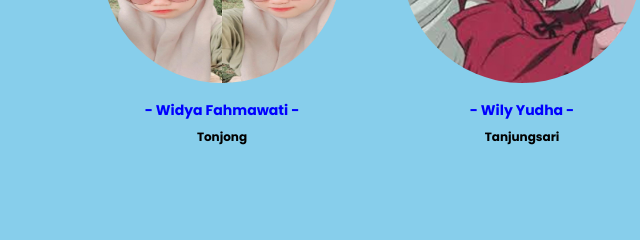
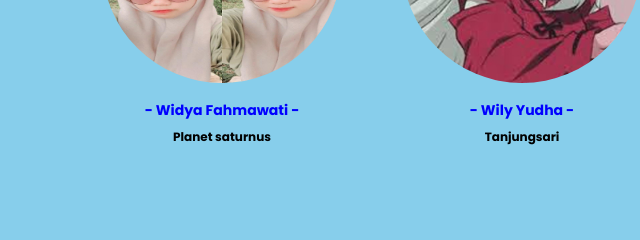
Before and after one commit to sky17z/social-four-memory.github.io, a plain HTML site: page index.html in a window 1280 px wide. Shown: the part 5400-5640 px from the top of the page, 268-908 px from the left. Drawn offline with nearby package versions, Linux system fonts and the light colour scheme.

Commit message:
Update menu images and modify index.html

```diff
--- a/index.html
+++ b/index.html
@@ -295,7 +295,7 @@
             class="menu-card-img"
           />
           <h3 class="menu-card-title">- Widya Fahmawati -</h3>
-          <p class="menu-card-price">Tonjong</p>
+          <p class="menu-card-price">Planet saturnus</p>
         </div>
         <div class="menu-card">
           <img src="img/menu/wily.jpeg" alt="Espresso" class="menu-card-img" />
```
